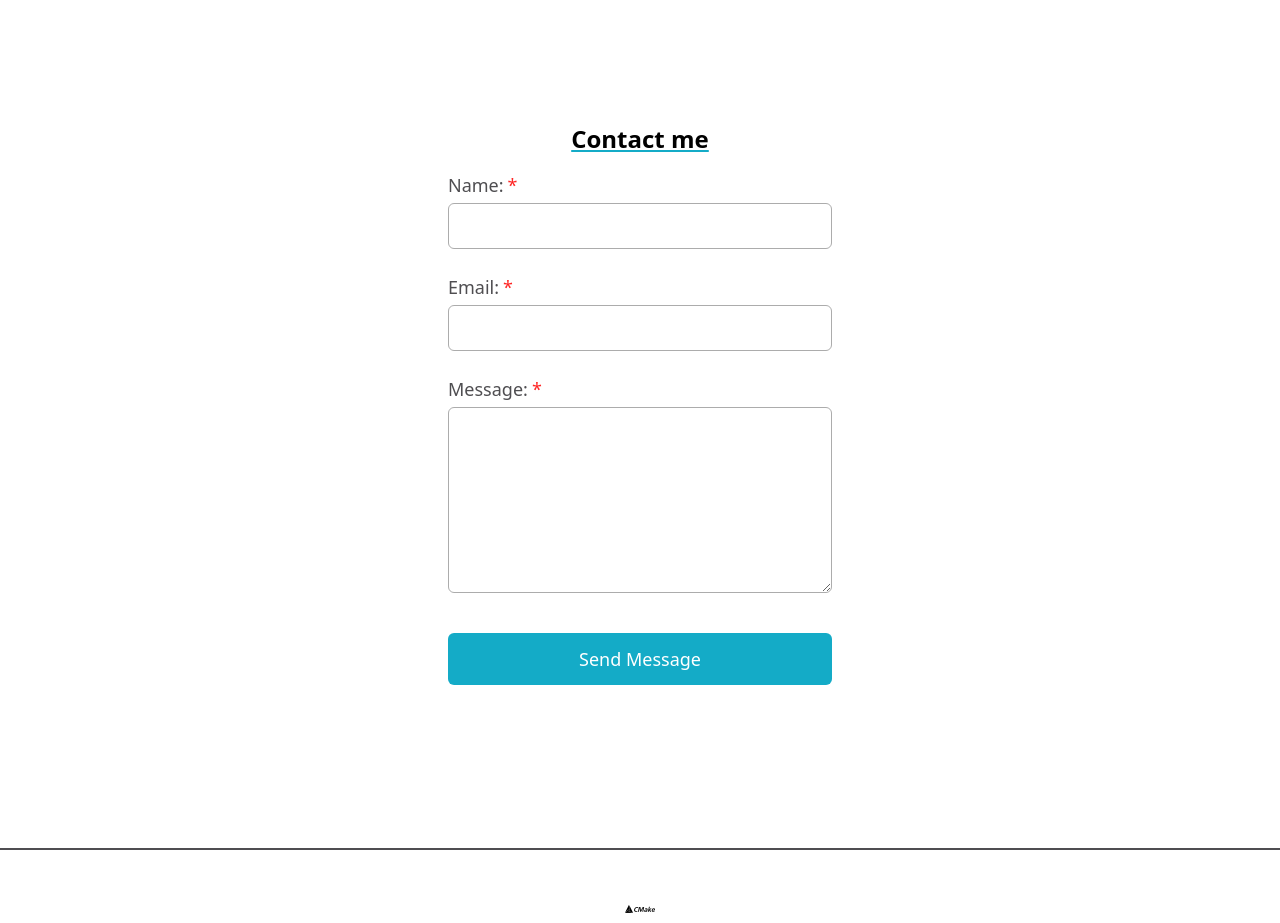
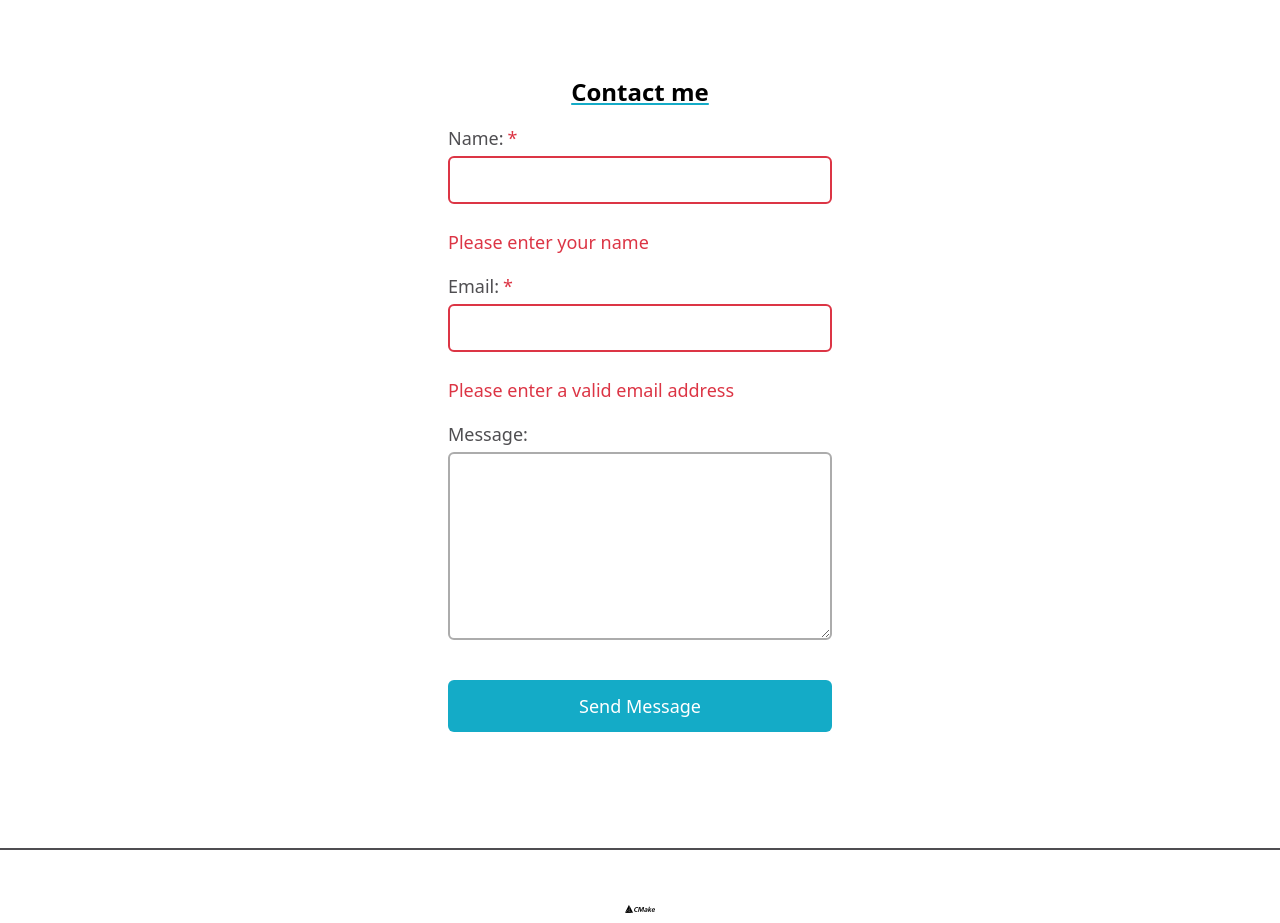
Before and after one commit to VladBrok/personal-site, a React (Vite) app: page / in a window 1280 px wide. Shown: the part 1720-2643 px from the top of the page. Built offline with nearby package versions, Linux system fonts and the light colour scheme.

Commit message:
Add form validation

```diff
--- a/src/components/ContactForm.jsx
+++ b/src/components/ContactForm.jsx
@@ -8,7 +8,6 @@ export default function ContactForm() {
     const form = e.target;
     const formData = new FormData(form);
     await sendEmail(formData);
-    form.reset();
   }
 
   return (
@@ -16,17 +15,23 @@ export default function ContactForm() {
       <InputContainer
         id="name"
         label="Name:"
-        input={props => <input type="text" {...props} />}
+        required={true}
+        errorMessage="Please enter your name"
+        input={props => <input type="text" maxLength={25} {...props} />}
       />
       <InputContainer
         id="email"
         label="Email:"
+        required={true}
+        errorMessage="Please enter a valid email address"
         input={props => <input type="email" {...props} />}
       />
       <InputContainer
         id="msg"
         label="Message:"
-        input={props => <textarea cols="30" rows="6" {...props}></textarea>}
+        input={props => (
+          <textarea cols="30" rows="6" maxLength={100} {...props}></textarea>
+        )}
       />
       <div>
         <button className="button">Send Message</button>
--- a/src/components/InputContainer.jsx
+++ b/src/components/InputContainer.jsx
@@ -1,15 +1,27 @@
 import Label from "./Label";
 
-export default function InputContainer({ id, label, input }) {
+export default function InputContainer({
+  id,
+  label,
+  input,
+  required,
+  className = "",
+  errorMessage = "",
+}) {
   return (
     <div>
-      <Label htmlFor={id}>{label}</Label>
+      <Label htmlFor={id} required={required}>
+        {label}
+      </Label>
       {input({
-        className:
-          "block rounded-md p-1 border mt-1 mb-4 border-lightgray w-full md:mb-6 md:py-2 md:px-3 dark:bg-lightslate dark:border-none text-contrast",
+        className: `input peer ${className}`,
         id,
         name: id,
+        required,
       })}
+      <p className="invisible peer-invalid:visible text-red mb-4">
+        {errorMessage}
+      </p>
     </div>
   );
 }
--- a/src/components/Label.jsx
+++ b/src/components/Label.jsx
@@ -1,10 +1,16 @@
-export default function Label({ htmlFor, children }) {
+export default function Label({ htmlFor, required, children }) {
   return (
     <label htmlFor={htmlFor}>
       {children}
-      <abbr className="text-red no-underline pl-1" title="required">
-        *
-      </abbr>
+      {required && (
+        <abbr
+          className="text-red no-underline pl-1"
+          title="required"
+          aria-label="required"
+        >
+          *
+        </abbr>
+      )}
     </label>
   );
 }
--- a/src/index.css
+++ b/src/index.css
@@ -19,6 +19,10 @@
 
   .button {
     @apply block w-full px-3 py-2 text-white dark:text-darkgray bg-blue rounded-md text-center my-6 hover:[filter:brightness(115%)] hover:shadow-sm hover:shadow-blue md:my-10 md:py-3 md:px-4;
+  }
+
+  .input {
+    @apply block rounded-md p-1 border-2 mt-1 border-lightgray w-full md:mb-6 md:py-2 md:px-3 dark:bg-lightslate dark:border-opacity-0 text-contrast invalid:border-red dark:invalid:border-red;
   }
 }
 
--- a/tailwind.config.js
+++ b/tailwind.config.js
@@ -13,11 +13,11 @@ module.exports = {
       lightslate: "#1F1D31",
       light: "#E2E8F0",
       black: "#000",
-      red: "#FF2625",
+      red: "#DC3545",
     },
     extend: {
       screens: {
-        xsm: '23rem'
+        xsm: "23rem",
       },
     },
   },
```
